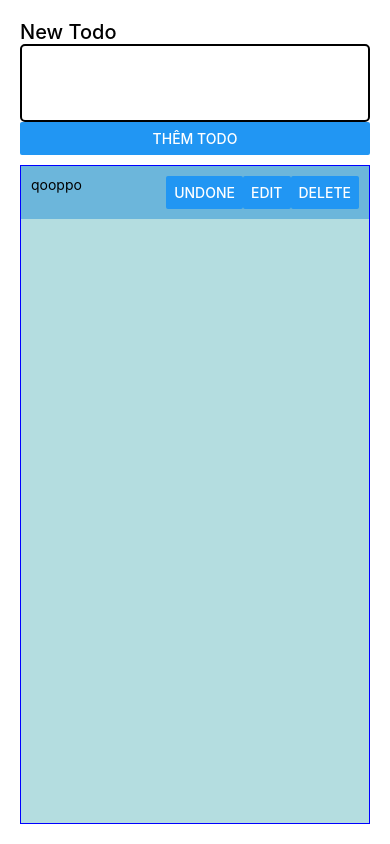
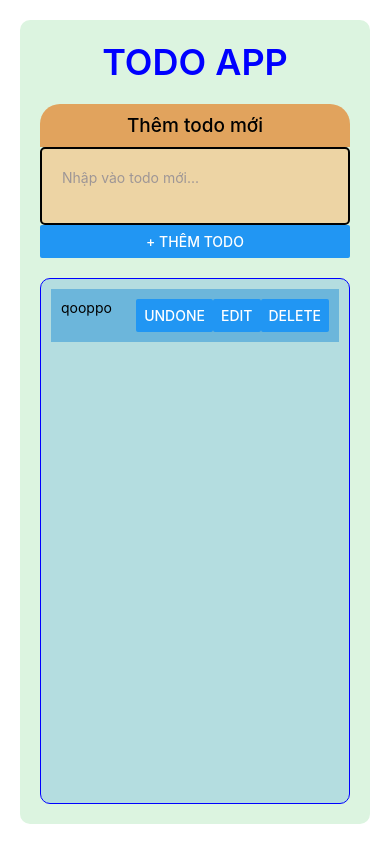
Before and after one commit to mtam-dev24/Todo-app-react-native, a React Native app: screen / in a window 390 px wide. Built offline with nearby package versions, Linux system fonts and the light colour scheme.

Commit message:
thêm UI, màu ... cho đẹp, thay FlatList nhưng chx fix filter

```diff
--- a/components/TodoApp.tsx
+++ b/components/TodoApp.tsx
@@ -1,4 +1,4 @@
-import { StyleSheet, View } from 'react-native';
+import { StyleSheet, View, Text } from 'react-native';
 import { useState } from 'react';
 import TodoList from './TodoList';
 import TodoInput from './TodoInput'
@@ -48,6 +48,7 @@ export default function TodoApp() {
 
     return (
         <View style={styles.app}>
+            <Text style={styles.title}>TODO APP</Text>
             <TodoInput onAdd={addTodo} />
             <TodoList
                 todos={todos}
@@ -64,6 +65,16 @@ const styles = StyleSheet.create({
     app: {
         margin: 20,
         flex: 1,
-        alignContent: "center"
+        alignContent: "center",
+        backgroundColor: "#dcf4e0",
+        padding: 20,
+        borderRadius: 10,
+    },
+    title: {
+        textAlign: "center",
+        fontSize: 36,
+        fontWeight: 600,
+        marginBottom: 20,
+        color: "blue"
     }
 })
--- a/components/TodoInput.tsx
+++ b/components/TodoInput.tsx
@@ -10,12 +10,14 @@ export default function TodoInput({ onAdd }: TodoInputProps) {
 
     return (
         <View style={{ alignContent: "center" }}>
-            <Text style={styles.title}>New Todo</Text>
+            <Text style={styles.title}>Thêm todo mới</Text>
             <TextInput
                 style={styles.textinput}
                 multiline
                 onChangeText={(value) => setNewTodo(value)}
                 value={newTodo}
+                placeholder="Nhập vào todo mới..."
+                placeholderTextColor={"#9e9696"}
             />
             <Button
                 onPress={() => {
@@ -25,7 +27,7 @@ export default function TodoInput({ onAdd }: TodoInputProps) {
                     }
                 }
                 }
-                title={"Thêm todo"}
+                title={"+ Thêm todo"}
             />
         </View>
     )
@@ -34,9 +36,13 @@ export default function TodoInput({ onAdd }: TodoInputProps) {
 }
 const styles = StyleSheet.create({
     title: {
-        fontSize: 20,
+        fontSize: 19,
         fontWeight: 500,
-        alignContent: "center"
+        textAlign: "center",
+        paddingVertical: 10,
+        backgroundColor: "#e1a35d",
+        borderTopLeftRadius: 20,
+        borderTopRightRadius: 20,
     },
     textinput: {
         flex: 1,
@@ -44,5 +50,6 @@ const styles = StyleSheet.create({
         borderWidth: 2,
         borderRadius: 5,
         padding: 20,
+        backgroundColor: "#edd4a4",
     }
 })
--- a/components/TodoItem.tsx
+++ b/components/TodoItem.tsx
@@ -29,7 +29,7 @@ const styles = StyleSheet.create({
         flex: 1,
         flexDirection: "row",
         backgroundColor: "#6cb6db",
-        marginBottom: 10,
+        marginBottom: 5,
     },
     namestyle: {
         flex: 1,
--- a/components/TodoList.tsx
+++ b/components/TodoList.tsx
@@ -1,6 +1,7 @@
-import { StyleSheet, View, Text, Button, TextInput, ScrollView } from 'react-native';
+import { StyleSheet, View, Text, Button, TextInput, ScrollView, FlatList } from 'react-native';
 import TodoItem from './TodoItem';
 import { TodoType } from './TodoApp';
+
 
 interface TodoListProps {
     todos: TodoType[],
@@ -11,28 +12,46 @@ interface TodoListProps {
 
 export default function TodoList({ todos, onToggle, onDelete, onEdit }: TodoListProps) {
     return (
-        <ScrollView style={styles.todolist}>
-            {todos.filter(todo => (!todo.isDeleted))
-                .map(todo => (
-                    <TodoItem
-                        key={todo.id}
-                        id={todo.id}
-                        name={todo.name}
-                        isDone={todo.isDone}
-                        onToggle={onToggle}
-                        onDelete={onDelete}
-                        onEdit={onEdit}
-                    />
-                ))}
-        </ScrollView>
+        // <ScrollView style={styles.todolist}>
+        //     {todos.filter(todo => (!todo.isDeleted))
+        //         .map(todo => (
+        //             <TodoItem
+        //                 key={todo.id}
+        //                 id={todo.id}
+        //                 name={todo.name}
+        //                 isDone={todo.isDone}
+        //                 onToggle={onToggle}
+        //                 onDelete={onDelete}
+        //                 onEdit={onEdit}
+        //             />
+        //         ))}
+        // </ScrollView>
+        <FlatList
+            data={todos}
+            renderItem={({ item }) =>
+                <TodoItem
+                    key={item.id}
+                    id={item.id}
+                    name={item.name}
+                    isDone={item.isDone}
+                    onToggle={onToggle}
+                    onDelete={onDelete}
+                    onEdit={onEdit}
+                />
+            }
+            keyExtractor={item => item.id}
+            style={styles.todolist}
+        />
     )
 }
 
 const styles = StyleSheet.create({
     todolist: {
-        marginTop: 10,
+        marginTop: 20,
+        padding: 10,
         borderWidth: 1,
         borderColor: "blue",
+        borderRadius: 10,
         backgroundColor: "#b4dde0"
     }
 })
```
